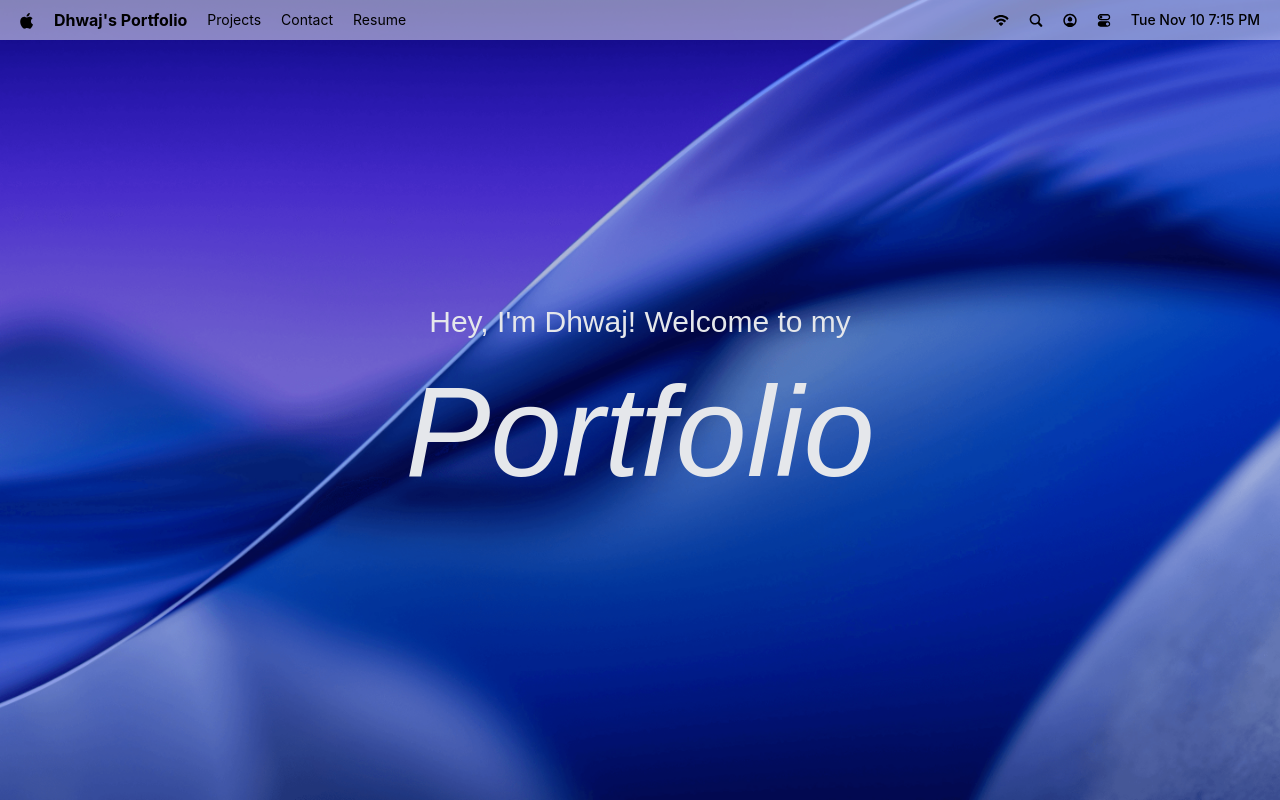
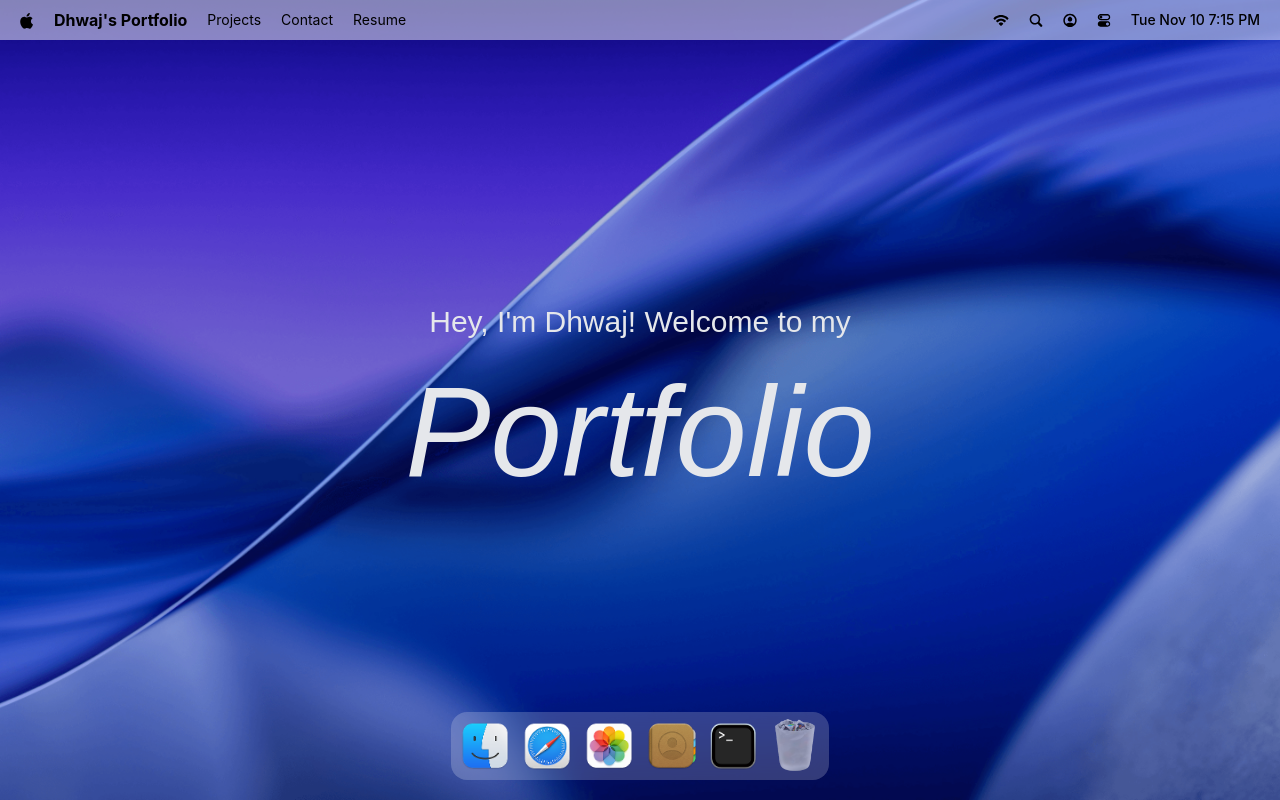
Before and after one commit to Dhwaj-Sharma/MacOS-Portfolio, a React (Vite) app: page / in a window 1280 px wide. Built offline with nearby package versions, Linux system fonts and the light colour scheme; a web font is replaced by a local one.

Commit message:
Dock Implemented

```diff
--- a/package.json
+++ b/package.json
@@ -17,6 +17,7 @@
     "lucide-react": "^1.67.0",
     "react": "^19.3.1",
     "react-dom": "^19.3.1",
+    "react-tooltip": "^6.0.10",
     "tailwindcss": "^4.3.3"
   },
   "devDependencies": {
--- a/src/App.jsx
+++ b/src/App.jsx
@@ -1,10 +1,11 @@
-import { Navbar, Welcome } from "#components";
+import { Navbar, Welcome, Dock } from "#components";
 
 const App = () => {
     return (
         <main>
             <Navbar />
             <Welcome />
+            <Dock />
         </main>
     );
 };
--- /dev/null
+++ b/src/components/Dock.jsx
@@ -0,0 +1,88 @@
+import { useRef } from "react";
+import { Tooltip } from "react-tooltip";
+import gsap from "gsap";
+import { dockApps } from "#constants";
+import { useGSAP } from "@gsap/react";
+
+const Dock = () => {
+    const dockRef = useRef(null);
+
+    useGSAP(() => {
+        const dock = dockRef.current;
+        if (!dock) return;
+
+        const icons = dock.querySelectorAll(".dock-icon");
+
+        const animateIcons = (mouseX) => {
+            const { left } = dock.getBoundingClientRect();
+
+            icons.forEach((icon) => {
+                const { left: iconLeft, width } = icon.getBoundingClientRect();
+                const center = iconLeft - left + width / 2;
+                const distance = Math.abs(mouseX - center);
+                const intensity = Math.exp(-(distance ** 2.5) / 2000);
+
+                gsap.to(icon, {
+                    scale: 1 + 0.25 * intensity,
+                    y: -15 * intensity,
+                    duration: 0.2,
+                    ease: "power1.out",
+                });
+            });
+        };
+
+        const handleMouseMove = (e) => {
+            const { left } = dock.getBoundingClientRect();
+            animateIcons(e.clientX - left);
+        };
+        const resetIcons = () =>
+            icons.forEach((icon) =>
+                gsap.to(icon, {
+                    scale: 1,
+                    y: 0,
+                    duration: 0.3,
+                    ease: "power1.out",
+                }),
+            );
+        dock.addEventListener("mousemove", handleMouseMove);
+        dock.addEventListener("mouseleave", resetIcons);
+
+        return () => {
+            dock.removeEventListener("mousemove", handleMouseMove);
+            dock.removeEventListener("mouseleave", resetIcons);
+        };
+    }, []);
+
+    const toggleApp = (app) => {};
+
+    return (
+        <section id="dock">
+            <div ref={dockRef} className="dock-container">
+                {dockApps.map(({ id, name, icon, canOpen }) => (
+                    <div key={id} className="relative flex justify-center">
+                        <button
+                            type="button"
+                            className="dock-icon"
+                            aria-label={name}
+                            data-tooltip-id="dock-tooltip"
+                            data-tooltip-content={name}
+                            data-tooltip-delay-show={150}
+                            disabled={!canOpen}
+                            onClick={() => toggleApp({ id, canOpen })}
+                        >
+                            <img
+                                src={`/images/${icon}`}
+                                alt={name}
+                                loading="lazy"
+                                className={canOpen ? "" : "opacity-60"}
+                            />
+                        </button>
+                    </div>
+                ))}
+                <Tooltip id="dock-tooltip" place="top" className="tooltip" />
+            </div>
+        </section>
+    );
+};
+
+export default Dock;
--- a/src/components/Welcome.jsx
+++ b/src/components/Welcome.jsx
@@ -12,7 +12,7 @@ const renderText = (text, className, baseWeight = 400) => {
         <span
             key={i}
             className={className}
-            style={{ fontVariationSettings: `'whgt' ${baseWeight}` }}
+            style={{ fontVariationSettings: `'wght' ${baseWeight}` }}
         >
             {char === " " ? "\u00A0" : char}
         </span>
--- a/src/components/index.js
+++ b/src/components/index.js
@@ -1,4 +1,5 @@
-import Navbar from "./Navbar";
+import Navbar from "#components/Navbar";
 import Welcome from "./Welcome";
+import Dock from "./Dock";
 
-export { Navbar, Welcome };
+export { Navbar, Welcome, Dock };
```
Also changed, not shown: 1 other file (tests, documents, lock files or other folders).
